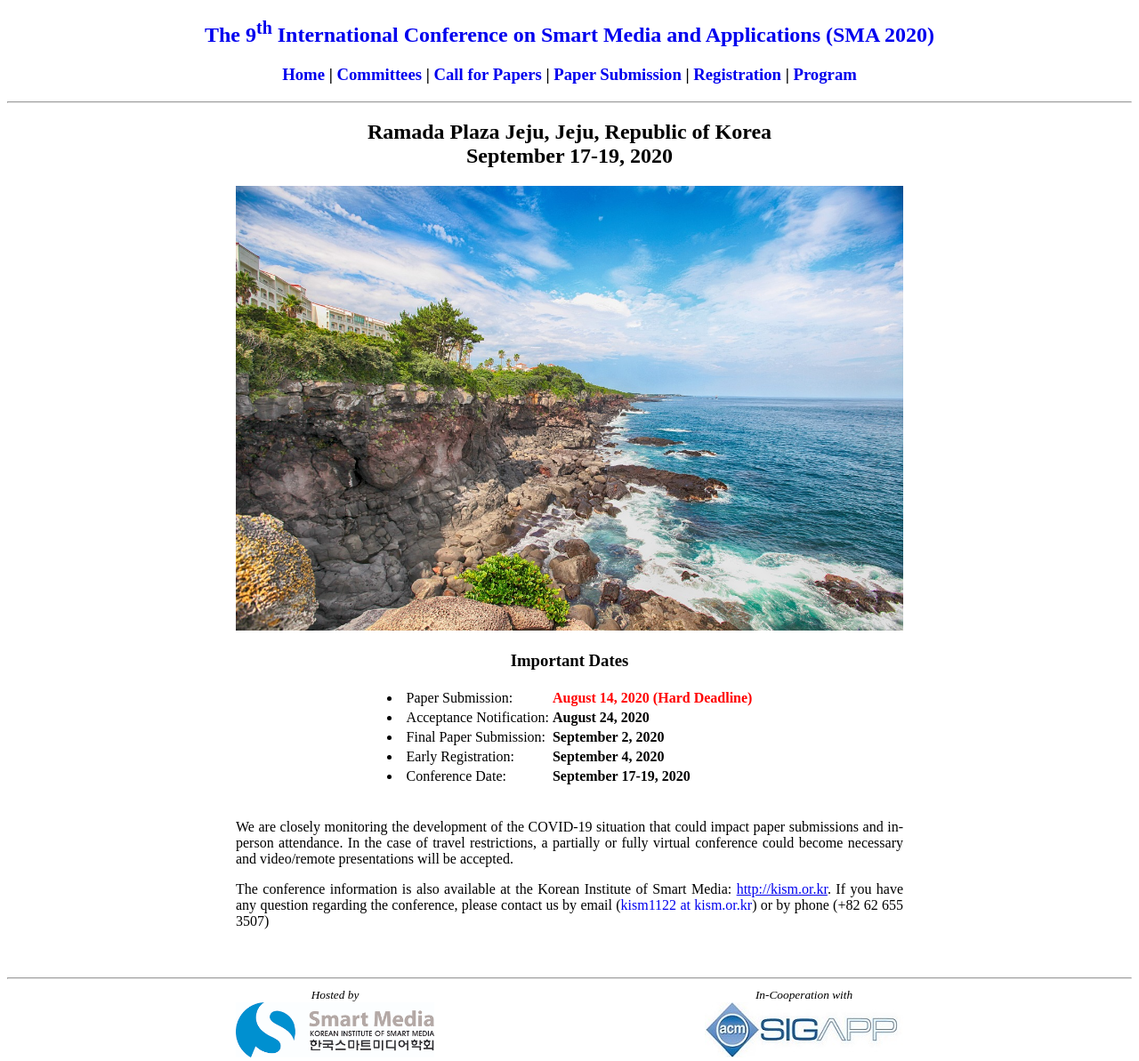
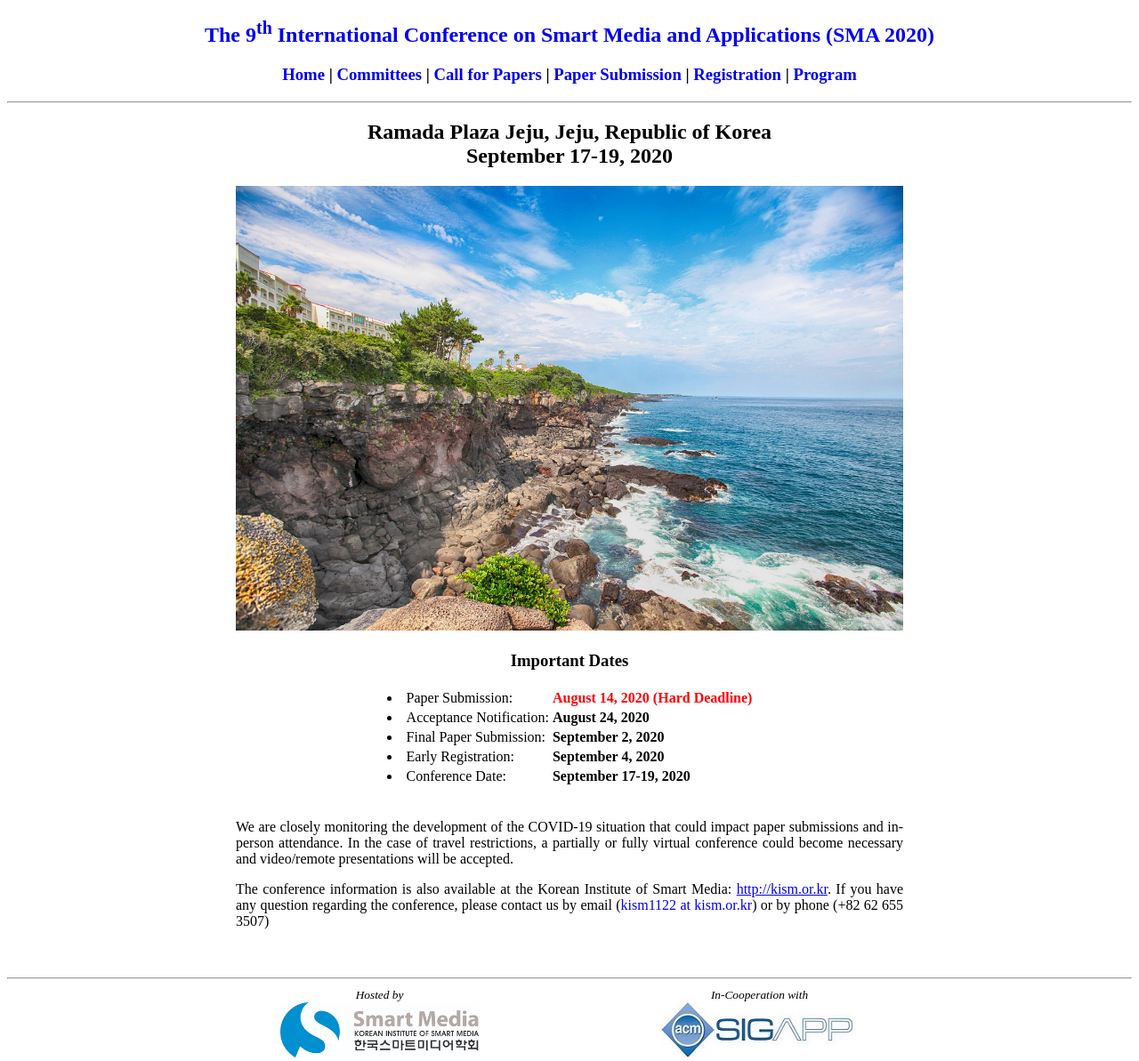
Before and after one commit to icea-conf/sma-2020.github.io, a Jekyll site: the page built from index.html, in a window 1280 px wide. Shown: the whole page at 89% size. Built offline with Jekyll 4.4.1, drawn with Linux system fonts in a browser that asks for light colours; the list of posts is cut into pages by our own code.

Commit message:
Update default.html

```diff
--- a/_layouts/default.html
+++ b/_layouts/default.html
@@ -31,13 +31,13 @@
     {{ content }}
 <hr>
     <div class="content">
-        <div style="float: left;">
+        <div style="float: left; padding-left: 50px;">
             <center>
                 <a style="text-align: center; padding-top: 2px;"><small><i>Hosted by</i></small></a><br>
                 <a href="http://kism.or.kr" target="_blank"><img src="https://sma-2020.github.io/image/logo.png" alt="" style="width: 223px; height: 62px;"></a>
             </center>
         </div>
-        <div style="float: right;">
+        <div style="float: right; padding-right: 50px;">
             <center>
                 <a style="text-align: center; padding-top: 2px;"><small><i>In-Cooperation with</i></small></a><br>
                 <a href="http://www.sigapp.org" target="_blank"><img src="https://sma-2020.github.io/image/SIGAPP2.jpg" alt="" style="width: 223px; height: 62px;"></a>
```
